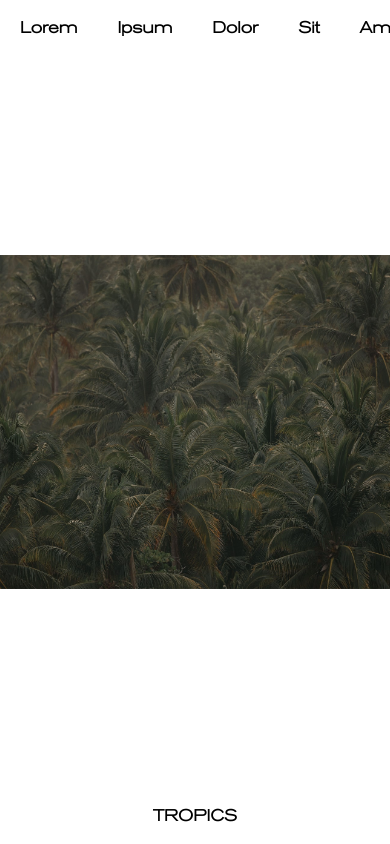
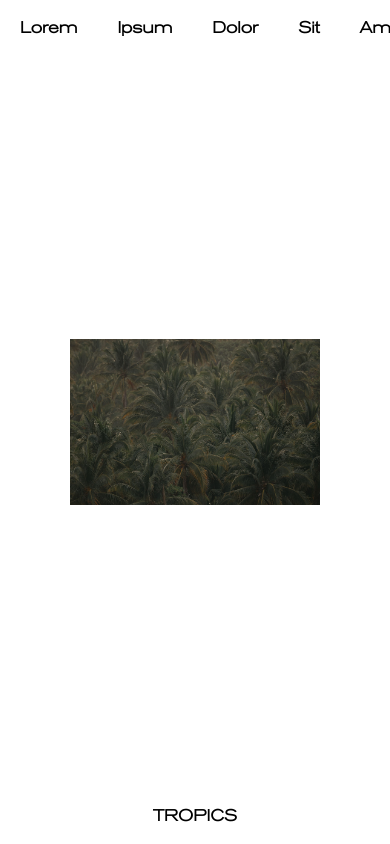
Before and after one commit to sbcdevp/galeryAr, a website built with webpack: page dist/index.html in a window 390 px wide. Built offline with nearby package versions, Linux system fonts and the light colour scheme; files whose address does not match are found by name.

Commit message:
optimize

```diff
--- a/src/sass/pages/accueil.sass
+++ b/src/sass/pages/accueil.sass
@@ -45,6 +45,9 @@ body
         height: 500px
         transform: translate(-50%, -50%)
         z-index: 1
+        @media screen and (max-width: 480px)
+            width: 250px
+            height: 250px
         img
             opacity: 0
             width: 100%
```
Also changed, not shown: dist/css/app.css, 3 other files.
